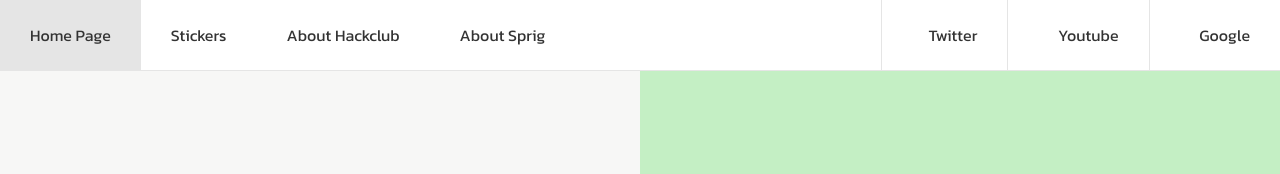
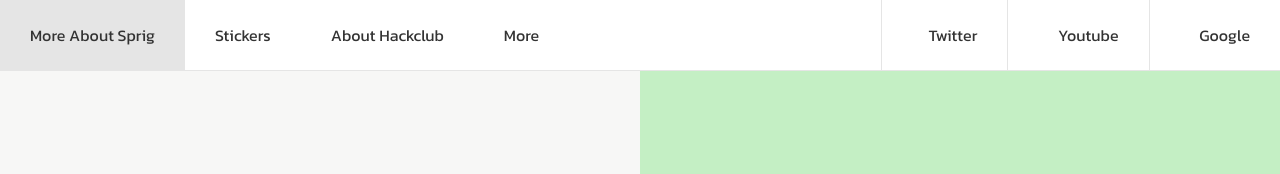
Before and after one commit to AnishGite/Sprig-Buying-Page, a plain HTML site: page index.html in a window 1280 px wide. Shown: the top 174 px of the page. Drawn offline with Linux system fonts and the light colour scheme.

Commit message:
Update index.html

```diff
--- a/index.html
+++ b/index.html
@@ -3,10 +3,10 @@
 <header>
         <nav class="nav-middle">
             <ul>
-                <li><a href="#">Home Page</a></li>
+                <li><a href="#">More About Sprig</a></li>
                 <li><a href="#">Stickers</a></li>
                 <li><a href="#">About Hackclub</a></li>
-                <li><a href="#">About Sprig</a></li>
+                <li><a href="#">More</a></li>
             </ul>
         </nav>
 
```
